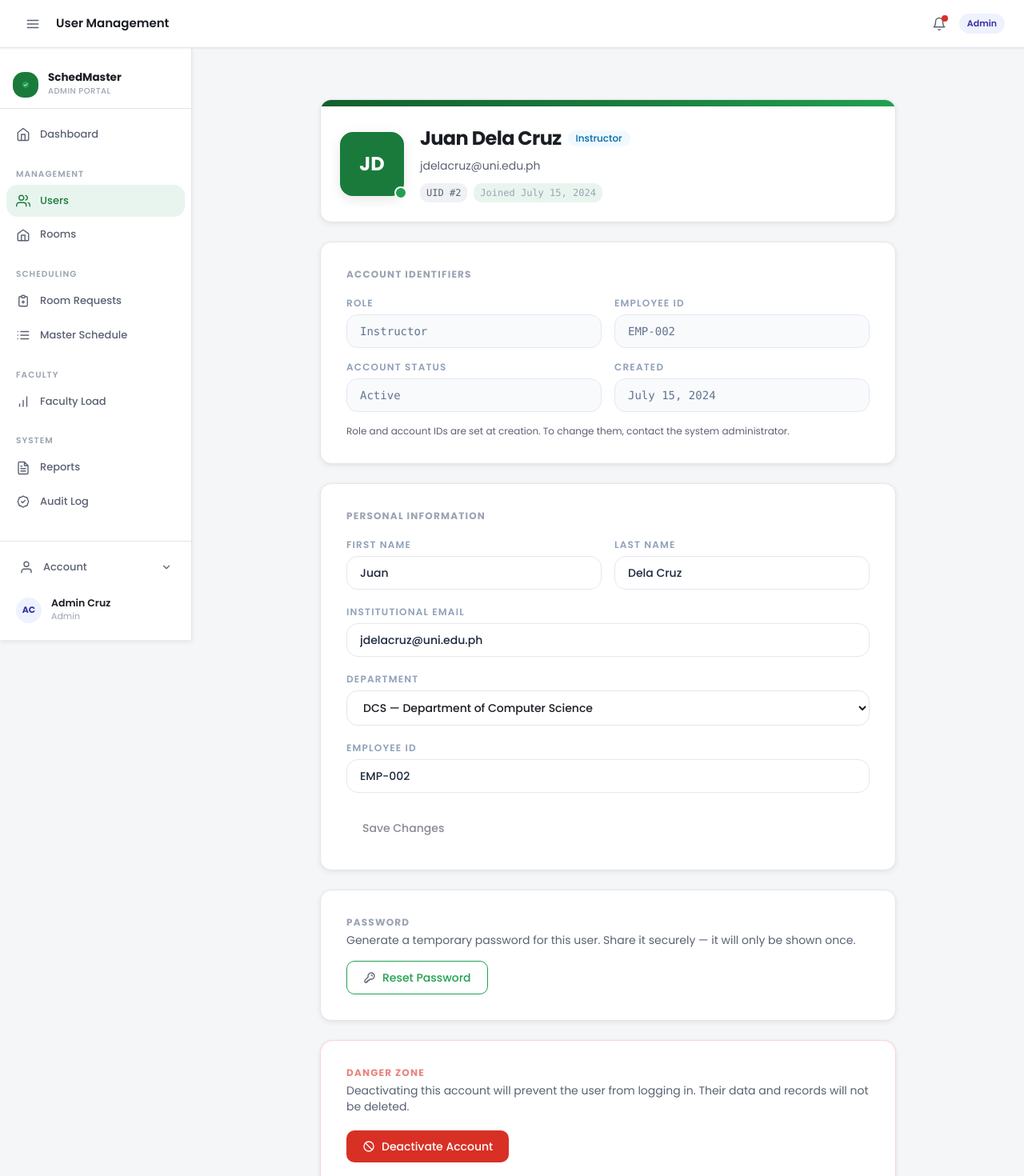
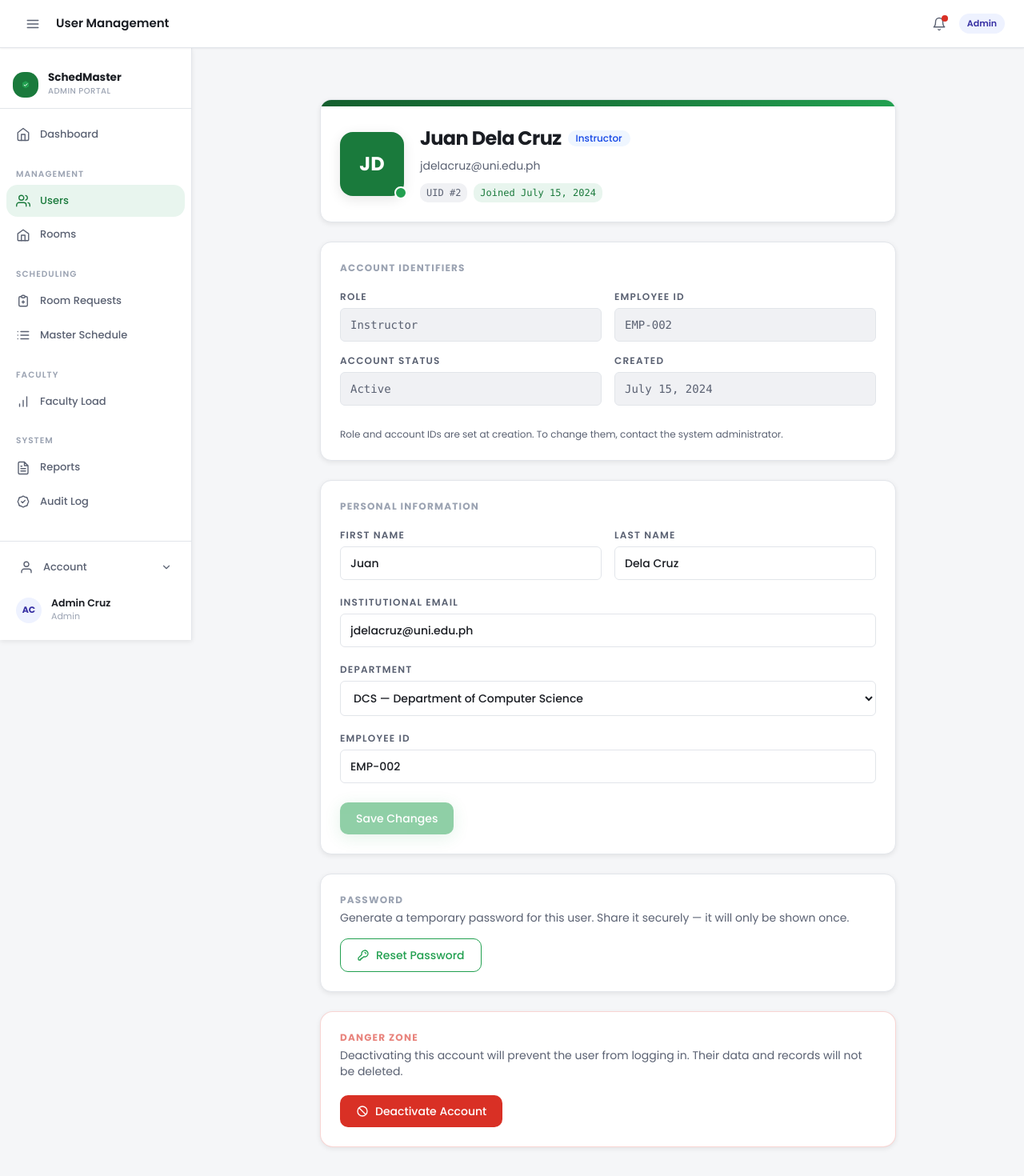
Before and after one commit to kurtoswill/Automated-Faculty-Load-Room-Scheduler, a Next.js app in the folder app/: page /admin/users/1 in a window 1280 px wide. Shown: the top 1470 px of the page at 80% size. Built offline with nearby package versions, Linux system fonts and the light colour scheme.

Commit message:
refactor: update UI styles and structure for Admin User Detail Page

```diff
--- a/app/src/app/admin/users/[id]/page.tsx
+++ b/app/src/app/admin/users/[id]/page.tsx
@@ -6,9 +6,6 @@ import AppShell from "@/components/Navbar";
 
 // ─── Placeholder Data ─────────────────────────────────────────────────────────
 // TODO: Replace with → fetch(`/api/admin/users/${id}`) and fetch("/api/departments")
-// In Next.js App Router: const { id } = useParams();
-// In Pages Router: const { id } = useRouter().query;
-
 const MOCK_DEPARTMENTS: Department[] = [
     { id: 1, name: "Department of Computer Science", code: "DCS" },
     { id: 2, name: "Department of Information Technology", code: "DIT" },
@@ -55,9 +52,9 @@ function formatDate(iso: string) {
 }
 
 const ROLE_STYLE: Record<Role, { label: string; badge: string }> = {
-    Admin: { label: "Administrator", badge: "bg-amber-50 text-amber-700 border-amber-200" },
-    Instructor: { label: "Instructor", badge: "bg-sky-50 text-sky-700 border-sky-200" },
-    Student: { label: "Student", badge: "bg-emerald-50 text-emerald-700 border-emerald-200" },
+    Admin: { label: "Administrator", badge: "badge-yellow" },
+    Instructor: { label: "Instructor", badge: "badge-blue" },
+    Student: { label: "Student", badge: "badge-green" },
 };
 
 function validate(form: { first_name: string; last_name: string; email: string; employee_id: string; student_id: string }, role: Role): EditFormErrors {
@@ -78,7 +75,7 @@ function validate(form: { first_name: string; last_name: string; email: string;
 
 function FieldLabel({ children }: { children: React.ReactNode }) {
     return (
-        <label className="text-xs font-semibold uppercase tracking-widest text-slate-400 block mb-1.5">
+        <label className="text-xs font-semibold uppercase tracking-widest text-text-secondary block mb-1.5">
             {children}
         </label>
     );
@@ -98,15 +95,15 @@ function TextInput({
                 value={value}
                 disabled={disabled}
                 onChange={(e) => onChange?.(e.target.value)}
-                className={`w-full rounded-lg border px-4 py-2.5 text-sm font-medium outline-none transition-all
+                className={`w-full rounded-sm border px-3 py-2.5 text-sm font-medium outline-none transition-all
           ${disabled
-                        ? "bg-slate-50 border-slate-200 text-slate-400 cursor-not-allowed"
+                        ? "bg-surface-2 border-border text-text-muted cursor-not-allowed"
                         : error
-                            ? "border-red-300 bg-red-50 text-slate-800 focus:border-red-400 focus:ring-2 focus:ring-red-100"
-                            : "border-slate-200 bg-white text-slate-800 focus:border-amber-400 focus:ring-2 focus:ring-amber-100"}`}
+                            ? "border-error bg-error-light text-text focus:border-error focus:ring-2 focus:ring-error/10"
+                            : "border-border bg-surface text-text focus:border-border-focus focus:ring-2 focus:ring-primary-muted"}`}
             />
             {error && (
-                <p className="mt-1 text-xs text-red-500 flex items-center gap-1">
+                <p className="mt-1 text-xs text-error flex items-center gap-1">
                     <svg className="w-3 h-3" fill="currentColor" viewBox="0 0 20 20">
                         <path fillRule="evenodd" d="M18 10A8 8 0 112 10a8 8 0 0116 0zm-9 3a1 1 0 102 0 1 1 0 00-2 0zm1-7a1 1 0 00-1 1v3a1 1 0 002 0V7a1 1 0 00-1-1z" clipRule="evenodd" />
                     </svg>
@@ -121,7 +118,7 @@ function ReadOnlyField({ label, value }: { label: string; value: string }) {
     return (
         <div>
             <FieldLabel>{label}</FieldLabel>
-            <span className="block font-mono text-sm text-slate-500 bg-slate-50 border border-slate-200 rounded-lg px-4 py-2.5">
+            <span className="block font-mono text-sm text-text-secondary bg-surface-2 border border-border rounded-sm px-3 py-2.5">
                 {value || "—"}
             </span>
         </div>
@@ -143,10 +140,10 @@ function ConfirmModal({
             title: "Deactivate Account",
             body: "This user will no longer be able to log in. Their data and history will be preserved. You can reactivate them at any time.",
             confirm: "Deactivate",
-            confirmClass: "bg-red-600 hover:bg-red-700 text-white",
+            confirmClass: "btn-danger",
             icon: (
-                <div className="w-12 h-12 rounded-full bg-red-50 flex items-center justify-center flex-shrink-0">
-                    <svg className="w-6 h-6 text-red-500" fill="none" viewBox="0 0 24 24" stroke="currentColor" strokeWidth={2}>
+                <div className="w-12 h-12 rounded-full bg-error-light flex items-center justify-center flex-shrink-0">
+                    <svg className="w-6 h-6 text-error" fill="none" viewBox="0 0 24 24" stroke="currentColor" strokeWidth={2}>
                         <path strokeLinecap="round" strokeLinejoin="round" d="M18.364 18.364A9 9 0 005.636 5.636m12.728 12.728A9 9 0 015.636 5.636m12.728 12.728L5.636 5.636" />
                     </svg>
                 </div>
@@ -156,10 +153,10 @@ function ConfirmModal({
             title: "Reactivate Account",
             body: "This user will regain access to their account and dashboard immediately.",
             confirm: "Reactivate",
-            confirmClass: "bg-emerald-600 hover:bg-emerald-700 text-white",
+            confirmClass: "btn-primary",
             icon: (
-                <div className="w-12 h-12 rounded-full bg-emerald-50 flex items-center justify-center flex-shrink-0">
-                    <svg className="w-6 h-6 text-emerald-500" fill="none" viewBox="0 0 24 24" stroke="currentColor" strokeWidth={2}>
+                <div className="w-12 h-12 rounded-full bg-primary-muted flex items-center justify-center flex-shrink-0">
+                    <svg className="w-6 h-6 text-primary" fill="none" viewBox="0 0 24 24" stroke="currentColor" strokeWidth={2}>
                         <path strokeLinecap="round" strokeLinejoin="round" d="M9 12l2 2 4-4m6 2a9 9 0 11-18 0 9 9 0 0118 0z" />
                     </svg>
                 </div>
@@ -169,10 +166,10 @@ function ConfirmModal({
             title: "Reset Password",
             body: "This will generate a temporary password for the user. You'll see it once after confirming — share it securely.",
             confirm: "Reset Password",
-            confirmClass: "bg-slate-800 hover:bg-amber-500 hover:text-slate-900 text-white",
+            confirmClass: "bg-text hover:bg-primary-light text-text-on-primary",
             icon: (
-                <div className="w-12 h-12 rounded-full bg-amber-50 flex items-center justify-center flex-shrink-0">
-                    <svg className="w-6 h-6 text-amber-500" fill="none" viewBox="0 0 24 24" stroke="currentColor" strokeWidth={2}>
+                <div className="w-12 h-12 rounded-full bg-warning/10 flex items-center justify-center flex-shrink-0">
+                    <svg className="w-6 h-6 text-warning" fill="none" viewBox="0 0 24 24" stroke="currentColor" strokeWidth={2}>
                         <path strokeLinecap="round" strokeLinejoin="round" d="M15 7a2 2 0 012 2m4 0a6 6 0 01-7.743 5.743L11 17H9v2H7v2H4a1 1 0 01-1-1v-2.586a1 1 0 01.293-.707l5.964-5.964A6 6 0 1121 9z" />
                     </svg>
                 </div>
@@ -183,27 +180,27 @@ function ConfirmModal({
     return (
         <div className="fixed inset-0 z-50 flex items-center justify-center px-4">
             {/* Backdrop */}
-            <div className="absolute inset-0 bg-slate-900/40 backdrop-blur-sm" onClick={onCancel} />
+            <div className="absolute inset-0 bg-text/40 backdrop-blur-sm" onClick={onCancel} />
             {/* Panel */}
-            <div className="relative bg-white rounded-2xl shadow-xl border border-slate-200 max-w-sm w-full p-6 flex flex-col gap-5">
+            <div className="relative bg-surface rounded-lg shadow-xl border border-border max-w-sm w-full p-6 flex flex-col gap-5">
                 <div className="flex items-start gap-4">
                     {config.icon}
                     <div>
-                        <h3 className="text-base font-bold text-slate-900">{config.title}</h3>
-                        <p className="text-sm text-slate-500 mt-1">{config.body}</p>
+                        <h3 className="text-base font-bold text-text">{config.title}</h3>
+                        <p className="text-sm text-text-secondary mt-1">{config.body}</p>
                     </div>
                 </div>
                 <div className="flex gap-3">
                     <button onClick={onCancel} disabled={isLoading}
-                        className="flex-1 px-4 py-2.5 rounded-lg border border-slate-200 text-sm font-semibold text-slate-700 hover:bg-slate-50 transition-all disabled:opacity-50">
+                        className="flex-1 px-4 py-2.5 rounded-md border border-border text-sm font-semibold text-text-secondary hover:bg-surface-2 transition-all disabled:opacity-50 cursor-pointer">
                         Cancel
                     </button>
                     <button onClick={onConfirm} disabled={isLoading}
-                        className={`flex-1 px-4 py-2.5 rounded-lg text-sm font-semibold transition-all disabled:opacity-50 inline-flex items-center justify-center gap-2 ${config.confirmClass}`}>
+                        className={`flex-1 btn text-sm font-semibold transition-all disabled:opacity-50 inline-flex items-center justify-center gap-2 ${config.confirmClass}`}>
                         {isLoading ? (
                             <>
                                 <svg className="w-4 h-4 animate-spin" fill="none" viewBox="0 0 24 24">
-                                    <circle className="opacity-25" cx="12" cy="12" r="10" stroke="currentColor" strokeWidth="4" />
+                                    <circle className="opacity-25" cx="12" cy="12" r="10" stroke="currentColor" strokeWidth={4} />
                                     <path className="opacity-75" fill="currentColor" d="M4 12a8 8 0 018-8v8H4z" />
                                 </svg>
                                 Processing…
@@ -219,11 +216,6 @@ function ConfirmModal({
 // ─── Page ─────────────────────────────────────────────────────────────────────
 
 export default function AdminUserDetailPage() {
-    // TODO: Get the user ID from router (useParams / useRouter)
-    // const { id } = useParams(); // App Router
-    // const { id } = useRouter().query; // Pages Router
-
-    // TODO: fetch(`/api/admin/users/${id}`) → setUser(data)
     const [user, setUser] = useState<User>(MOCK_USER);
     const [departments] = useState<Department[]>(MOCK_DEPARTMENTS);
 
@@ -245,7 +237,6 @@ export default function AdminUserDetailPage() {
     const [modalLoading, setModalLoading] = useState(false);
     const [tempPassword, setTempPassword] = useState<string | null>(null);
 
-    const dept = departments.find((d) => d.id === deptId);
     const roleStyle = ROLE_STYLE[user.role];
 
     const isDirty =
@@ -286,15 +277,8 @@ export default function AdminUserDetailPage() {
         };
 
         try {
-            // TODO: Replace with actual API call
-            // await fetch(`/api/admin/users/${user.id}`, {
-            //   method: "PATCH",
-            //   headers: { "Content-Type": "application/json" },
-            //   body: JSON.stringify(payload),
-            // });
             console.log("Update user payload:", payload);
             await new Promise((r) => setTimeout(r, 800));
-            // Optimistically update local state to reflect saved values
             setUser((u) => ({ ...u, ...payload, employee_id: payload.employee_id ?? null, student_id: payload.student_id ?? null }));
             setSaveStatus("success");
         } catch {
@@ -310,27 +294,20 @@ export default function AdminUserDetailPage() {
 
         try {
             if (modal === "deactivate") {
-                // TODO: await fetch(`/api/admin/users/${user.id}/deactivate`, { method: "POST" })
                 await new Promise((r) => setTimeout(r, 700));
                 setUser((u) => ({ ...u, is_active: false }));
             } else if (modal === "reactivate") {
-                // TODO: await fetch(`/api/admin/users/${user.id}/reactivate`, { method: "POST" })
                 await new Promise((r) => setTimeout(r, 700));
                 setUser((u) => ({ ...u, is_active: true }));
             } else if (modal === "resetPassword") {
-                // TODO: const res = await fetch(`/api/admin/users/${user.id}/reset-password`, { method: "POST" })
-                //       const { temp_password } = await res.json();
-                //       setTempPassword(temp_password);
                 await new Promise((r) => setTimeout(r, 700));
-                setTempPassword("Tmp@" + Math.random().toString(36).slice(2, 10)); // placeholder
+                setTempPassword("Tmp@" + Math.random().toString(36).slice(2, 10));
             }
             setModal(null);
         } finally {
             setModalLoading(false);
         }
     }
-
-    // ─────────────────────────────────────────────────────────────────────────
 
     return (
         <AppShell role="admin" userName="Admin Cruz" pageTitle="User Management">
@@ -346,7 +323,6 @@ export default function AdminUserDetailPage() {
                     />
                 )}
 
-
                 <main className="max-w-3xl mx-auto px-4 sm:px-6 py-10 flex flex-col gap-6">
 
                     {/* ── Identity card ── */}
@@ -359,7 +335,7 @@ export default function AdminUserDetailPage() {
                                         {getInitials(firstName, lastName)}
                                     </span>
                                 </div>
-                                <span className={`absolute -bottom-1 -right-1 w-4 h-4 rounded-full border-2 border-white ${user.is_active ? "bg-success" : "bg-error"}`} />
+                                <span className={`absolute -bottom-1 -right-1 w-4 h-4 rounded-full border-2 border-surface ${user.is_active ? "bg-success" : "bg-error"}`} />
                             </div>
                             <div className="flex-1 flex flex-col gap-2">
                                 <div className="flex flex-wrap items-center gap-2">
@@ -381,7 +357,7 @@ export default function AdminUserDetailPage() {
                                     <span className="font-mono text-xs text-text-secondary bg-surface-2 rounded-md px-2 py-1">
                                         UID #{user.id}
                                     </span>
-                                    <span className="font-mono text-xs text-text-muted bg-primary-muted rounded-md px-2 py-1">
+                                    <span className="font-mono text-xs text-primary bg-primary-muted rounded-md px-2 py-1">
                                         Joined {formatDate(user.created_at)}
                                     </span>
                                 </div>
@@ -411,8 +387,9 @@ export default function AdminUserDetailPage() {
                     )}
 
                     {/* ── Account Identifiers (read-only) ── */}
-                    <section className="card p-6 sm:p-8">
-                        <h2 className="text-xs font-bold uppercase tracking-widest text-text-muted mb-5">
+                    <section className="card">
+                        <div className="card-body flex flex-col gap-5">
+                            <h2 className="text-xs font-bold uppercase tracking-widest text-text-muted">
                                 Account Identifiers
                             </h2>
                             <div className="grid grid-cols-1 sm:grid-cols-2 gap-4">
@@ -426,13 +403,15 @@ export default function AdminUserDetailPage() {
                                 <ReadOnlyField label="Account Status" value={user.is_active ? "Active" : "Inactive"} />
                                 <ReadOnlyField label="Created" value={formatDate(user.created_at)} />
                             </div>
-                        <p className="text-xs text-text-secondary mt-4">
+                            <p className="text-xs text-text-secondary mt-2">
                                 Role and account IDs are set at creation. To change them, contact the system administrator.
                             </p>
+                        </div>
                     </section>
 
                     {/* ── Editable Info ── */}
-                    <section className="card p-6 sm:p-8 flex flex-col gap-5">
+                    <section className="card">
+                        <div className="card-body flex flex-col gap-5">
                             <h2 className="text-xs font-bold uppercase tracking-widest text-text-muted">
                                 Personal Information
                             </h2>
@@ -464,7 +443,7 @@ export default function AdminUserDetailPage() {
                                 <select
                                     value={deptId}
                                     onChange={(e) => setDeptId(Number(e.target.value))}
-                                className="w-full rounded-lg border border-border px-4 py-2.5 text-sm font-medium text-text outline-none focus:border-border-focus focus:ring-2 focus:ring-primary-muted bg-surface"
+                                    className="w-full rounded-sm border border-border px-3 py-2.5 text-sm font-medium text-text outline-none focus:border-border-focus focus:ring-2 focus:ring-primary-muted bg-surface transition-all"
                                 >
                                     {departments.map((d) => (
                                         <option key={d.id} value={d.id}>{d.code} — {d.name}</option>
@@ -511,7 +490,7 @@ export default function AdminUserDetailPage() {
 
                             {/* Status banners */}
                             {saveStatus === "success" && (
-                            <div className="flex items-center gap-2 text-sm text-success bg-success/10 border border-success rounded-lg px-4 py-3">
+                                <div className="flex items-center gap-2 text-sm text-success bg-primary-muted border border-success rounded-lg px-4 py-3">
                                     <svg className="w-4 h-4" fill="none" viewBox="0 0 24 24" stroke="currentColor" strokeWidth={2}><path strokeLinecap="round" strokeLinejoin="round" d="M5 13l4 4L19 7" /></svg>
                                     Profile updated successfully.
                                 </div>
@@ -526,7 +505,7 @@ export default function AdminUserDetailPage() {
                             {/* Actions */}
                             <div className="flex flex-wrap items-center gap-3 pt-1">
                                 <button onClick={handleSave} disabled={!isDirty || isSaving}
-                                className={`btn ${isDirty && !isSaving ? "btn-primary" : "opacity-50 cursor-not-allowed"}`}
+                                    className={`btn btn-primary ${(!isDirty || isSaving) ? "opacity-50 cursor-not-allowed" : ""}`}
                                 >
                                     {isSaving ? (
                                         <>
@@ -544,10 +523,12 @@ export default function AdminUserDetailPage() {
                                     </button>
                                 )}
                             </div>
+                        </div>
                     </section>
 
                     {/* ── Password Reset ── */}
-                    <section className="card p-6 sm:p-8">
+                    <section className="card">
+                        <div className="card-body">
                             <h2 className="text-xs font-bold uppercase tracking-widest text-text-muted mb-1">
                                 Password
                             </h2>
@@ -558,15 +539,17 @@ export default function AdminUserDetailPage() {
                                 onClick={() => setModal("resetPassword")}
                                 className="btn btn-outline"
                             >
-                            <svg className="w-4 h-4 text-text-secondary" fill="none" viewBox="0 0 24 24" stroke="currentColor" strokeWidth={2}>
+                                <svg className="w-4 h-4" fill="none" viewBox="0 0 24 24" stroke="currentColor" strokeWidth={2}>
                                     <path strokeLinecap="round" strokeLinejoin="round" d="M15 7a2 2 0 012 2m4 0a6 6 0 01-7.743 5.743L11 17H9v2H7v2H4a1 1 0 01-1-1v-2.586a1 1 0 01.293-.707l5.964-5.964A6 6 0 1121 9z" />
                                 </svg>
                                 Reset Password
                             </button>
+                        </div>
                     </section>
 
                     {/* ── Danger Zone ── */}
-                    <section className="bg-surface rounded-2xl border border-error/20 shadow-sm p-6 sm:p-8">
+                    <section className="bg-surface rounded-2xl border border-error/20 shadow-sm">
+                        <div className="card-body">
                             <h2 className="text-xs font-bold uppercase tracking-widest text-error/60 mb-1">
                                 Danger Zone
                             </h2>
@@ -596,6 +579,7 @@ export default function AdminUserDetailPage() {
                                     Reactivate Account
                                 </button>
                             )}
+                        </div>
                     </section>
 
                 </main>
```
Lines whose indentation alone changed are shown as unchanged.
